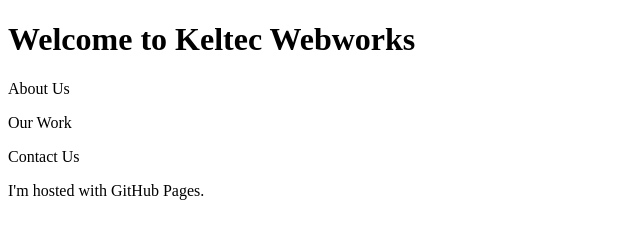
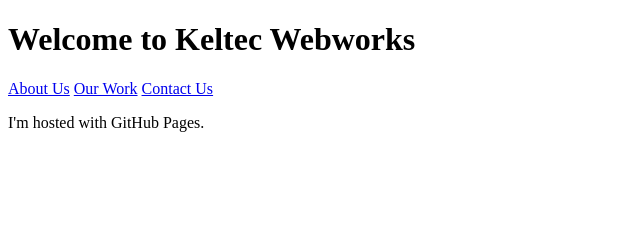
Before and after one commit to J-Kelt/J-Kelt.github.io, a plain HTML site: page index.html in a window 1280 px wide. Shown: the whole page, without its empty margins (0-640 px from the left). Drawn offline with Linux system fonts and the light colour scheme.

Commit message:
Added 3 new pages: about, contact, and examples.html

```diff
--- a/index.html
+++ b/index.html
@@ -2,9 +2,10 @@
 <html>
 <body>
 <h1>Welcome to Keltec Webworks</h1>
-<p>About Us</p>
-<p>Our Work</p>
-<p>Contact Us</p>
+<a href="j-kelt.github.io/about.html">About Us</a>
+<a href="j-kelt.github.io/examples.html">Our Work</a>
+<a href="j-kelt.github.io/contact.html">Contact Us</a>
+<br>
 <p>I'm hosted with GitHub Pages.</p>
 </body>
 </html>
```
Also changed, not shown: about.html (added, +6 -0 lines), contact.html (added, +6 -0 lines), examples.html (added, +6 -0 lines).
